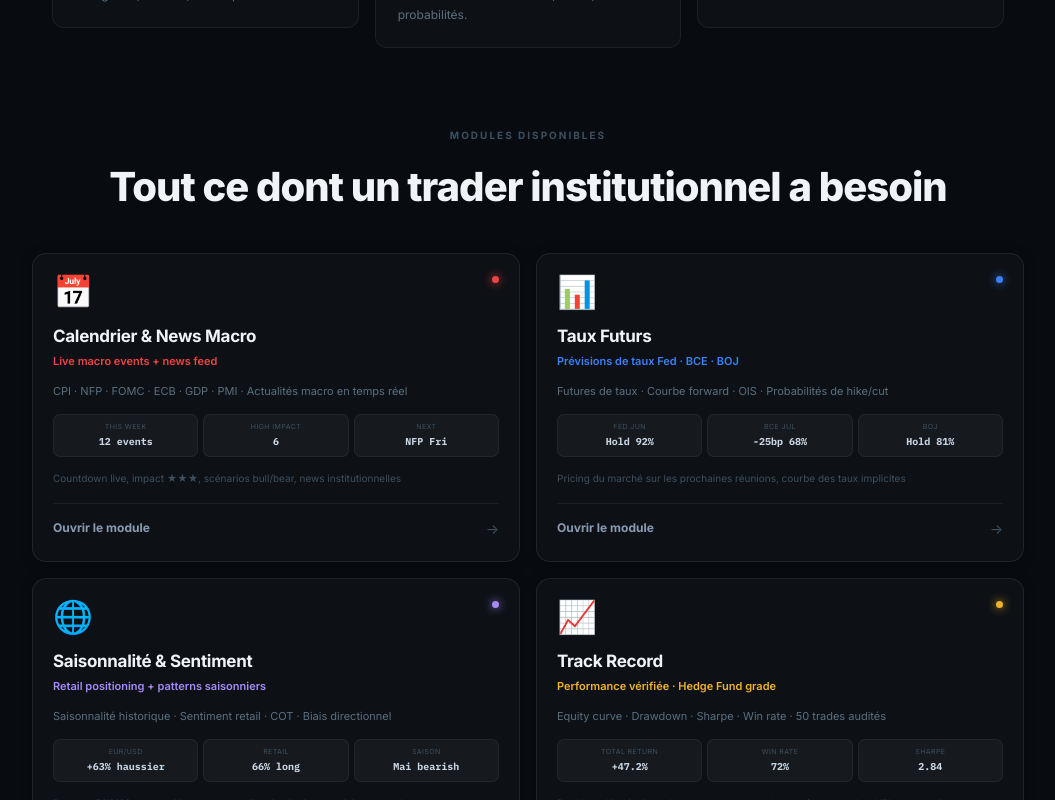
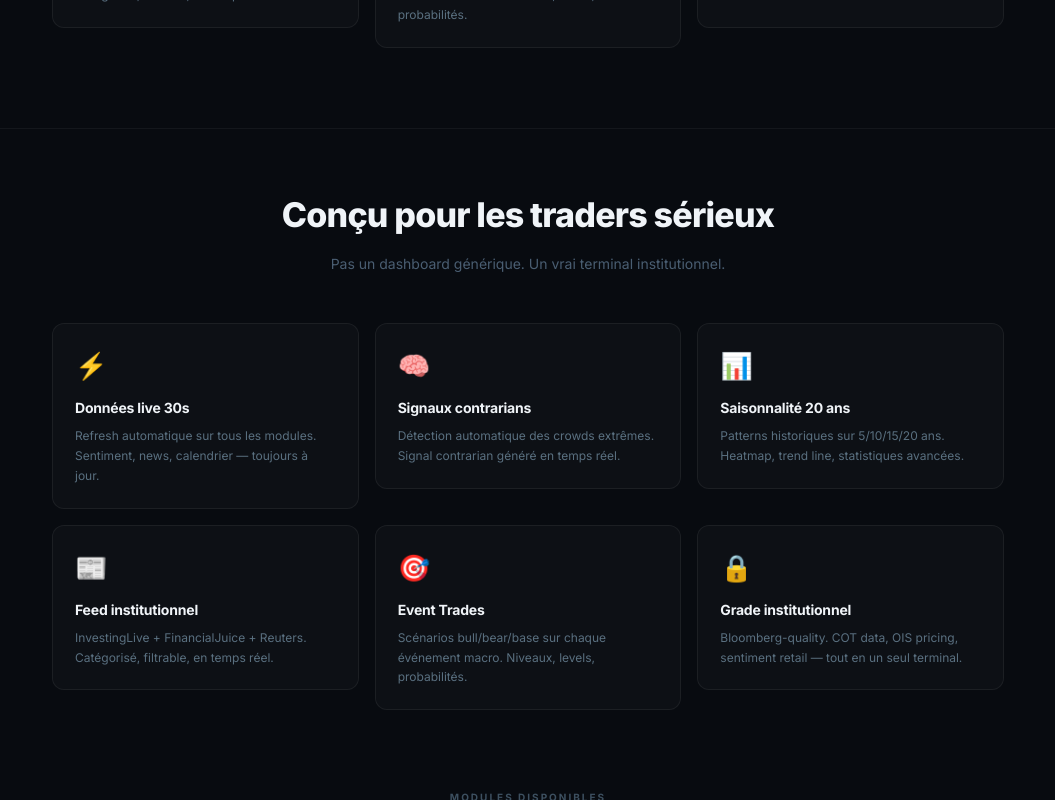
Before and after one commit to clementcarvalho31-del/nexterm, a Next.js app: page /terminal in a window 1280 px wide. Shown: the part 1240-2040 px from the top of the page, without its empty margins (112-1167 px from the left). Built offline with nearby package versions, Linux system fonts and the light colour scheme; no server answers.

Commit message:
fix: ordre sections corrigé

```diff
--- a/app/terminal/page.tsx
+++ b/app/terminal/page.tsx
@@ -237,6 +237,39 @@ function DashboardHome({ onEnter, lang, onLangChange }: { onEnter:(tab:TabId)=>v
           </section>
         </Reveal>
 
+        <Reveal delay={0}>
+          <section style={{ padding:'60px 5vw 80px', maxWidth:1080, margin:'0 auto', borderTop:'0.5px solid rgba(255,255,255,.05)' }}>
+            <div style={{ textAlign:'center', marginBottom:48 }}>
+              <h2 style={{ fontSize:'clamp(22px,3vw,34px)', fontWeight:800, color:'#f0f4f8', letterSpacing:'-.8px', margin:0, marginBottom:12 }}>
+                {lang === 'fr' ? 'Conçu pour les traders sérieux' : 'Built for serious traders'}
+              </h2>
+              <p style={{ fontSize:14, color:'#4a5e72', lineHeight:1.7, margin:'0 auto', maxWidth:480 }}>
+                {lang === 'fr' ? 'Pas un dashboard générique. Un vrai terminal institutionnel.' : 'Not a generic dashboard. A real institutional terminal.'}
+              </p>
+            </div>
+            <div style={{ display:'grid', gridTemplateColumns:'repeat(3,1fr)', gap:16 }}>
+              {[
+                { icon:'⚡', title: lang==='fr'?'Données live 30s':'30s live data', desc: lang==='fr'?'Refresh automatique sur tous les modules. Sentiment, news, calendrier — toujours à jour.':'Auto-refresh across all modules. Sentiment, news, calendar — always current.' },
+                { icon:'🧠', title: lang==='fr'?'Signaux contrarians':'Contrarian signals', desc: lang==='fr'?'Détection automatique des crowds extrêmes. Signal contrarian généré en temps réel.':'Automatic extreme crowd detection. Contrarian signal generated in real time.' },
+                { icon:'📊', title: lang==='fr'?'Saisonnalité 20 ans':'20yr seasonality', desc: lang==='fr'?'Patterns historiques sur 5/10/15/20 ans. Heatmap, trend line, statistiques avancées.':'Historical patterns over 5/10/15/20 years. Heatmap, trend line, advanced stats.' },
+                { icon:'📰', title: lang==='fr'?'Feed institutionnel':'Institutional feed', desc: lang==='fr'?'InvestingLive + FinancialJuice + Reuters. Catégorisé, filtrable, en temps réel.':'InvestingLive + FinancialJuice + Reuters. Categorized, filterable, real-time.' },
+                { icon:'🎯', title: lang==='fr'?'Event Trades':'Event Trades', desc: lang==='fr'?'Scénarios bull/bear/base sur chaque événement macro. Niveaux, levels, probabilités.':'Bull/bear/base scenarios for each macro event. Levels, targets, probabilities.' },
+                { icon:'🔒', title: lang==='fr'?'Grade institutionnel':'Institutional grade', desc: lang==='fr'?'Bloomberg-quality. COT data, OIS pricing, sentiment retail — tout en un seul terminal.':'Bloomberg-quality. COT data, OIS pricing, retail sentiment — one terminal.' },
+              ].map((f, i) => (
+                <Reveal key={f.title} delay={i * 0.07}>
+                  <div style={{ padding:'22px', borderRadius:12, background:'rgba(255,255,255,.025)', border:'0.5px solid rgba(255,255,255,.06)', transition:'all 200ms' }}
+                    onMouseEnter={e => { e.currentTarget.style.background='rgba(255,255,255,.045)'; e.currentTarget.style.borderColor='rgba(255,255,255,.1)' }}
+                    onMouseLeave={e => { e.currentTarget.style.background='rgba(255,255,255,.025)'; e.currentTarget.style.borderColor='rgba(255,255,255,.06)' }}>
+                    <div style={{ fontSize:26, marginBottom:12 }}>{f.icon}</div>
+                    <h3 style={{ fontSize:14, fontWeight:700, color:'#f0f4f8', letterSpacing:'-.2px', marginBottom:8 }}>{f.title}</h3>
+                    <p style={{ fontSize:12, color:'#5a7080', lineHeight:1.65 }}>{f.desc}</p>
+                  </div>
+                </Reveal>
+              ))}
+            </div>
+          </section>
+        </Reveal>
+
         {/* ── CTA strip ── */}
         {/* ── Modules grid ── */}
         <section style={{ padding:'0 5vw 70px', maxWidth:1120, margin:'0 auto' }}>
@@ -259,6 +292,27 @@ function DashboardHome({ onEnter, lang, onLangChange }: { onEnter:(tab:TabId)=>v
             ))}
           </div>
         </section>
+
+        {/* ── Why PrimeMarket ── */}
+        <Reveal delay={0}>
+          <section style={{ padding:'60px 5vw 80px', textAlign:'center' }}>
+            <div style={{ maxWidth:540, margin:'0 auto', padding:'40px', borderRadius:20, background:'rgba(240,180,41,.05)', border:'1px solid rgba(240,180,41,.18)', position:'relative', overflowY:'auto', overflowX:'hidden' }}>
+              <div style={{ position:'absolute', top:0, left:0, right:0, height:1, background:'linear-gradient(90deg, transparent, rgba(240,180,41,.5), transparent)' }}/>
+              <div style={{ fontSize:26, marginBottom:12 }}>🚀</div>
+              <h2 style={{ fontSize:24, fontWeight:800, color:'#f0f4f8', letterSpacing:'-.5px', marginBottom:10 }}>
+                {lang==='fr' ? 'Commencer maintenant' : 'Get started now'}
+              </h2>
+              <p style={{ fontSize:13, color:'#5a7080', lineHeight:1.65, marginBottom:24 }}>
+                {lang==='fr' ? 'Essai gratuit 3 jours. Sans carte bancaire.' : '3-day free trial. No credit card required.'}
+              </p>
+              <button onClick={() => onEnter('calendar')} style={{ padding:'12px 32px', borderRadius:8, background:'linear-gradient(135deg,#f0b429,#d4780a)', color:'#000', fontSize:13, fontWeight:700, border:'none', cursor:'pointer', boxShadow:'0 4px 20px rgba(240,180,41,.35)', transition:'all 160ms', fontFamily:'inherit' }}
+                onMouseEnter={e => { e.currentTarget.style.transform='translateY(-2px)'; e.currentTarget.style.boxShadow='0 8px 32px rgba(240,180,41,.45)' }}
+                onMouseLeave={e => { e.currentTarget.style.transform='none'; e.currentTarget.style.boxShadow='0 4px 20px rgba(240,180,41,.35)' }}>
+                {lang==='fr' ? 'Ouvrir le terminal →' : 'Open terminal →'}
+              </button>
+            </div>
+          </section>
+        </Reveal>
 
         {/* ── Why PrimeMarket ── */}
         <Reveal delay={0}>
```
